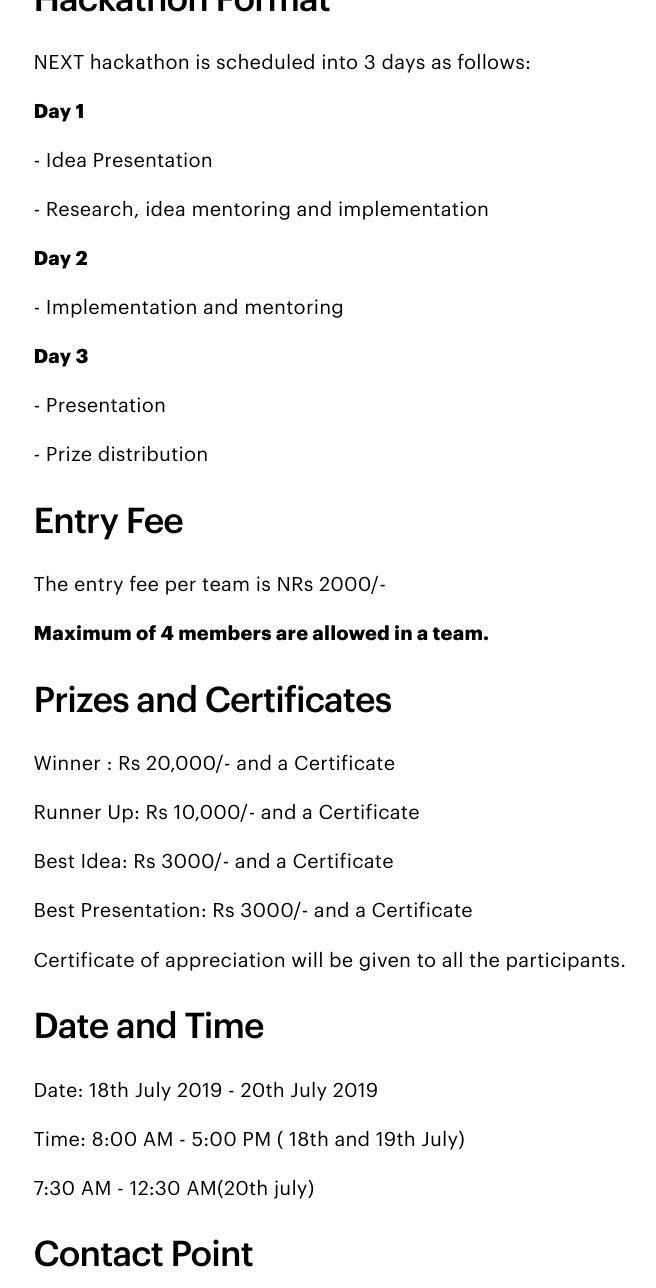
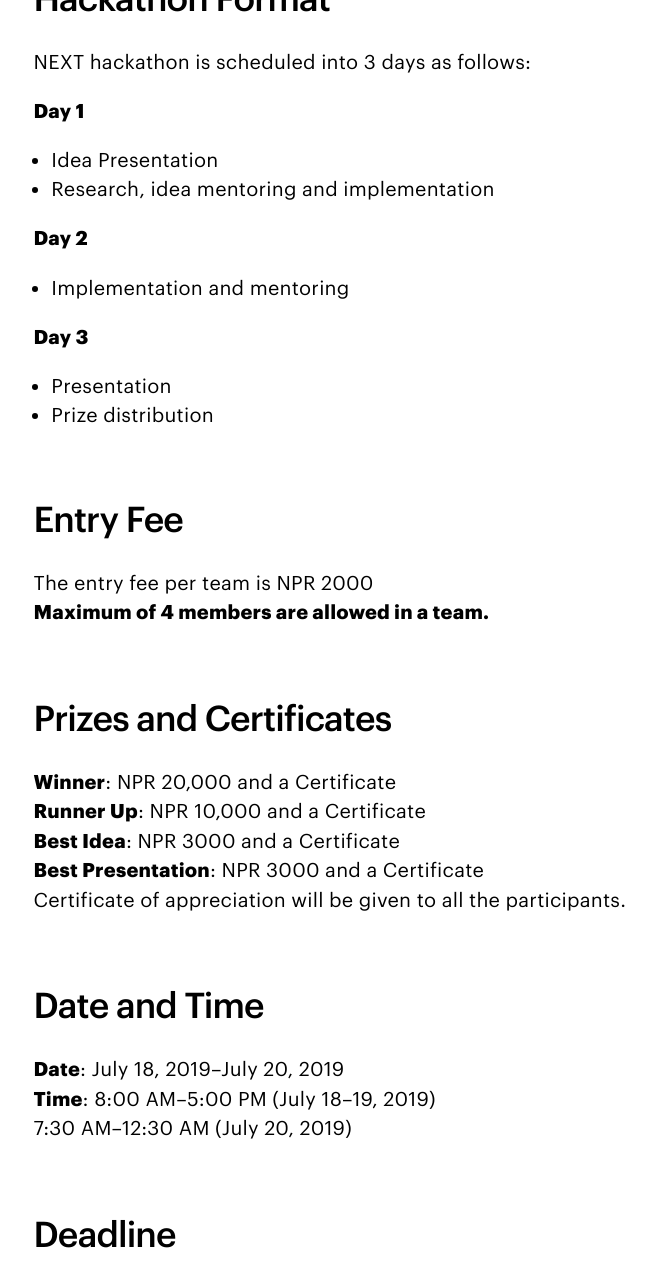
Before and after one commit to MegaMind98/dev, a Jekyll site: the page built from hackathon.html, in a window 1280 px wide and 1400 px high, scrolled down 970 px, cut to the strip 112-1400 px from the top of the window. Shown: the whole strip, without its empty margins (268-924 px from the left). Built offline with Jekyll 4.4.1, drawn with Linux system fonts in a browser that asks for light colours; some of the changed text lies outside the part shown.

Commit message:
Optimized Hackathon

```diff
--- a/call-for-articles.html
+++ b/call-for-articles.html
@@ -44,12 +44,12 @@
                 Inspire other people with your writing, let's write for NEXT 2019.
         </p>
       <p>The NEXT 2019 welcomes the submission of unsolicited articles by outside authors for publication consideration at NEXT magazine 2019. The magazine will primarily focus but not limited to technology and will be published during the NEXT 2019. </p>
-      <h2 class="u-type-h4">Contact Point</h2>
+ <br />     <h2 class="u-type-h4">Contact Point</h2>
       <p>For more information about submitting an article, please contact:</p>
       <p><strong>Nischal Lal Shrestha</strong>
       <br/><a href="tel:+977 9866253930">+977 9866253930</a><br />
            <a href="mailto:namaste@nischal.info.np">namaste@nischal.info.np</a></p>
-
+<br />
       <h2 class="u-type-h4">FAQs</h2>
       <h3 class="u-type-h6" >How much content is necessary to submit an article?</h3>
       <div class="u-type-body"><p>There is no restriction on the quantity of the content but we prefer articles having at least 3 paragraphs (introduction, body, and conclusion).
--- a/hackathon.html
+++ b/hackathon.html
@@ -38,41 +38,41 @@
         <p>NEXT hackathon is scheduled into 3 days as follows:</p>
 
         <p><strong>Day 1</strong></p>
-                    <p>- Idea Presentation</p>
-                    <p>- Research, idea mentoring and implementation</p>
+        <ul>
+
+            <li>Idea Presentation</li>
+            <li>Research, idea mentoring and implementation</li>
+        </ul>
 
         <p><strong>Day 2</strong></p>
-                    <p>- Implementation and mentoring</p>
+                    <ul> <li>Implementation and mentoring</li></ul>
 
-        <p><strong>Day 3</strong></p>
-                   <p>- Presentation</p>
-                   <p>- Prize distribution</p>
+        <p><strong>Day 3</strong></p><ul>
+                   <li>Presentation</li>
+                   <li>Prize distribution</li>
+                  </ul><br />
+        <h2 class="u-type-h4">Entry Fee</h2>
+        <p>The entry fee per team is NPR 2000<br /><strong>Maximum of 4 members are allowed in a team.</strong></p>
+<br />
+        <h2 class="u-type-h4">Prizes and Certificates</h2>
+        <p><strong>Winner</strong>: NPR 20,000  and a Certificate<br /><strong>Runner Up</strong>: NPR 10,000 and  a Certificate<br /> <strong>Best Idea</strong>: NPR 3000 and a Certificate
+        <br /><strong>Best Presentation</strong>: NPR 3000 and a Certificate<br />
+        Certificate of appreciation will be given to all the participants.</p>
 
-        <h2 class="u-type-h4">Entry Fee</h2>
-        <p>The entry fee per team is NRs 2000/-<p>
+<br />
+        <h2 class="u-type-h4">Date and Time</h2>
 
-        <p><strong>Maximum of 4 members are allowed in a team.</strong></p>
-
-        <h2 class="u-type-h4">Prizes and Certificates</h2>
-        <p>Winner : Rs 20,000/-  and a Certificate</p>
-        <p>Runner Up: Rs 10,000/- and  a Certificate</p>
-        <p> Best Idea: Rs 3000/- and a Certificate</p>
-        <p>Best Presentation: Rs 3000/- and a Certificate</p>
-        <p>Certificate of appreciation will be given to all the participants.</p>
+        <p><strong>Date</strong>: July 18, 2019&ndash;July 20, 2019<br /><strong>Time</strong>: 8:00 AM&ndash;5:00 PM (July 18&ndash;19, 2019)<br />
+        7:30 AM&ndash;12:30 AM (July 20, 2019)</p>
 
 
-        <h2 class="u-type-h4">Date and Time</h2>
+<br />
 
-        <p>Date: 18th July 2019 - 20th July 2019</p>
-
-        <p>Time:  8:00 AM - 5:00 PM ( 18th and 19th July)</p>
-        <p>7:30 AM - 12:30 AM(20th july)</p>
+<h2 class="u-type-h4">Deadline</h2>
 
 
-
-
-
-
+<p>The deadline for form submission is <strong>July 12, 2019</strong>.</p>
+        <br />
 
       <h2 class="u-type-h4">Contact Point</h2>
       <p>For more information , please contact:</p>
```
Also changed, not shown: other parts of hackathon.html (+1 -3 lines).
